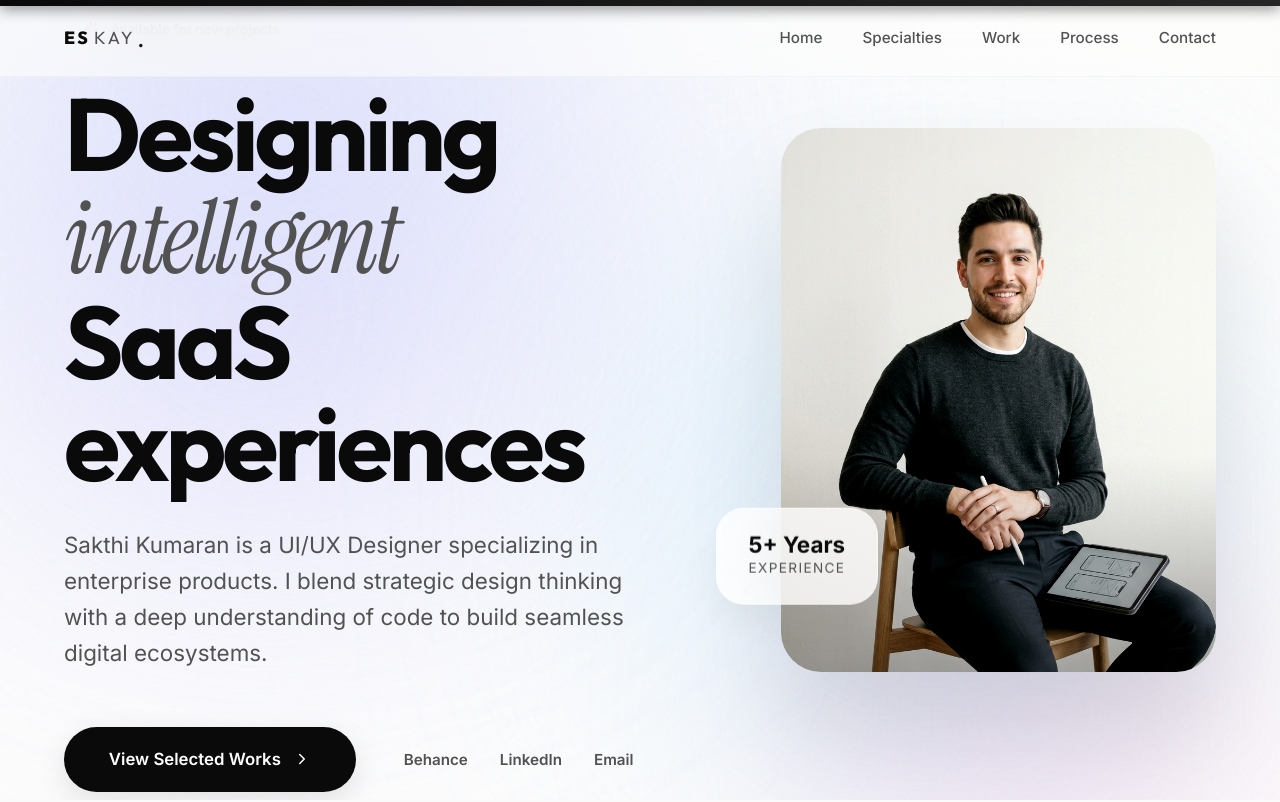
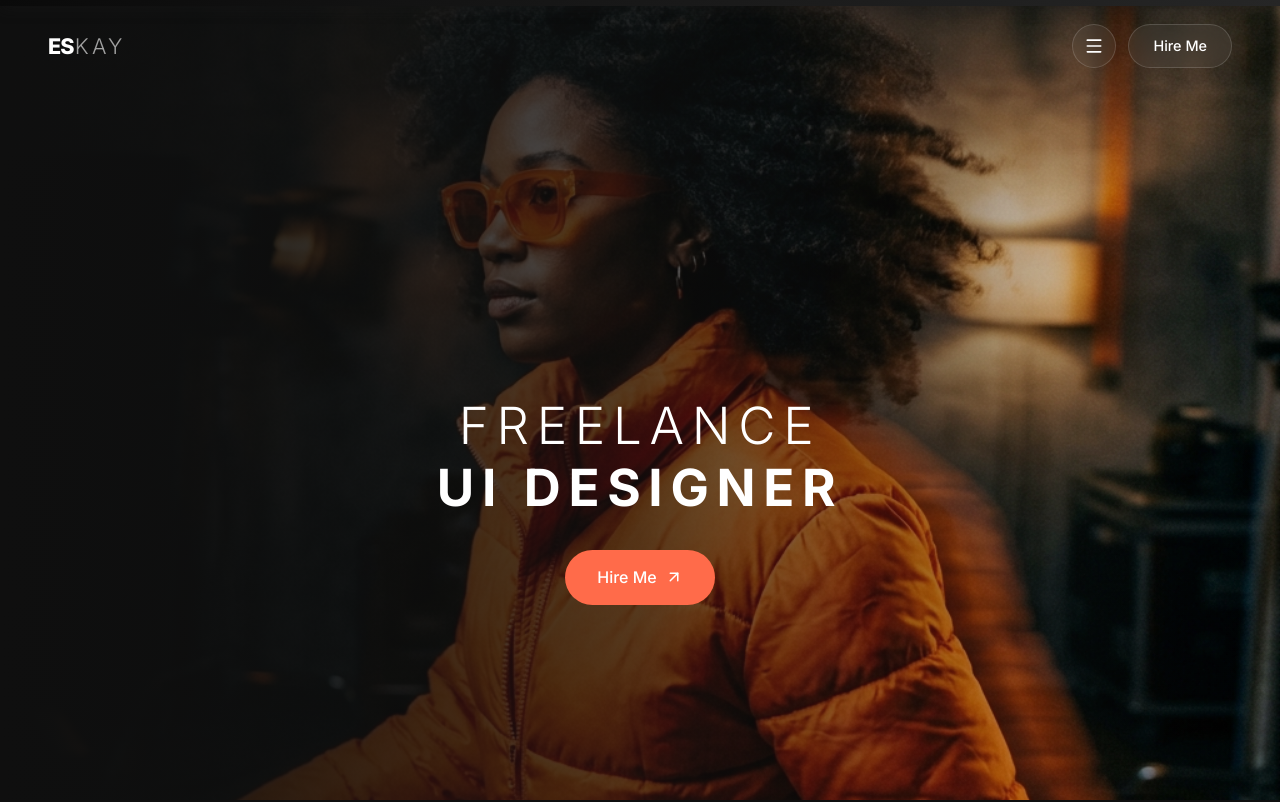
Before and after one commit to kumaranraja21794/UX-portfolio, a React (Vite) app: page / in a window 1280 px wide. Shown: the top 802 px of the page. Built offline with nearby package versions, Linux system fonts and the light colour scheme.

Commit message:
Hero section modified

```diff
--- a/src/App.jsx
+++ b/src/App.jsx
@@ -1,4 +1,5 @@
 import React, { useEffect, useState, useCallback } from 'react';
+import './designova.css';
 import { Routes, Route, useLocation } from 'react-router-dom';
 import { AnimatePresence, motion } from 'framer-motion';
 import Header from './components/Header';
--- a/src/components/Header.jsx
+++ b/src/components/Header.jsx
@@ -1,21 +1,28 @@
 import React from 'react';
+import { Menu } from 'lucide-react';
 
 const Header = () => {
   return (
-    <header>
-      <div className="container">
-        <a href="#hero" className="logo">
-          Es<span>Kay</span><span className="dot">.</span>
+    <header className="craftfolio-header">
+      <div className="header-container">
+        <a href="#hero" className="logo-brand">
+          {/* <svg width="24" height="24" viewBox="0 0 24 24" fill="white" xmlns="http://www.w3.org/2000/svg">
+            <path d="M4 4H8.5L15.5 14V4H19.5V20H15L8 10V20H4V4Z" />
+          </svg> */}
+          <span style={{ display: 'flex', alignItems: 'center', fontSize: '1.35rem' }}>
+            <span style={{ fontWeight: 800, letterSpacing: '-0.04em' }}>ES</span>
+            <span style={{ fontWeight: 300, letterSpacing: '0.15em', marginLeft: '1px', color: '#A0A0A0' }}>KAY</span>
+          </span>
         </a>
-        <nav>
-          <ul>
-            <li><a href="#hero">Home</a></li>
-            <li><a href="#skills">Specialties</a></li>
-            <li><a href="#projects">Work</a></li>
-            <li><a href="#process">Process</a></li>
-            <li><a href="#contact">Contact</a></li>
-          </ul>
-        </nav>
+
+        <div className="header-right">
+          <button className="btn-icon-outline">
+            <Menu size={20} />
+          </button>
+          <a href="#contact" className="btn-hire-me">
+            Hire Me
+          </a>
+        </div>
       </div>
     </header>
   );
--- a/src/components/Hero.jsx
+++ b/src/components/Hero.jsx
@@ -1,125 +1,62 @@
-import React, { useRef } from 'react';
-import { motion, useScroll, useTransform } from 'framer-motion';
-import { ArrowUpRight, Mail, Phone, Sparkles, ChevronRight } from 'lucide-react';
-import Magnetic from './Magnetic';
-import TiltCard from './TiltCard';
-import MeshBackground from './MeshBackground';
-
-const profileLinks = [
-  { label: 'Behance', value: 'sakthikumaran3', href: 'https://www.behance.net/sakthikumaran3' },
-  { label: 'LinkedIn', value: 'sakthi-kumaran', href: 'https://www.linkedin.com/in/sakthi-kumaran-62645372' },
-  { label: 'Email', value: 'kumaranraja21794@yahoo.com', href: 'mailto:kumaranraja21794@yahoo.com' },
-];
+import React from 'react';
+import { ArrowUpRight, Play } from 'lucide-react';
+import { motion } from 'framer-motion';
 
 const Hero = () => {
-  const containerRef = useRef(null);
-  const { scrollYProgress } = useScroll({
-    target: containerRef,
-    offset: ["start start", "end start"]
-  });
+  return (
+    <section id="hero" className="designova-hero" style={{ position: 'relative', display: 'flex', alignItems: 'center', justifyContent: 'center', minHeight: '100vh', overflow: 'hidden', backgroundColor: '#0F0F0F' }}>
 
-  const y = useTransform(scrollYProgress, [0, 1], [0, 250]);
-  const opacity = useTransform(scrollYProgress, [0, 0.4], [1, 0]);
-
-  return (
-    <section id="hero" className="hero-v2" ref={containerRef}>
-      <MeshBackground />
-
-      <div className="hero-content-v2">
+      {/* 1. The neon cursive text behind the subject */}
       <motion.div
-          className="hero-inner-v2"
-          initial={{ opacity: 0 }}
-          animate={{ opacity: 1 }}
-          transition={{ duration: 1.2 }}
-          style={{ y, opacity }}
+        className="neon-cursive-bg"
+        initial={{ opacity: 0, scale: 0.95, x: "-50%", y: "-50%" }}
+        animate={{ opacity: 1, scale: 1, x: "-50%", y: "-50%" }}
+        transition={{ duration: 1.5, ease: "easeOut" }}
       >
-          <div className="hero-main-v2">
-            <motion.div
-              className="hero-eyebrow"
-              initial={{ y: 20, opacity: 0 }}
-              animate={{ y: 0, opacity: 1 }}
-              transition={{ delay: 0.2 }}
-            >
-              <Sparkles size={14} />
-              <span>Available for new projects</span>
+        Sakthi Kumaran
       </motion.div>
 
-            <motion.h1
-              initial={{ y: 40, opacity: 0 }}
-              animate={{ y: 0, opacity: 1 }}
-              transition={{ delay: 0.3, duration: 0.8, ease: [0.16, 1, 0.3, 1] }}
+      {/* 2. The subject image in front, using lighten to blend dark background */}
+      <div className="hero-subject-wrapper" style={{ position: 'absolute', inset: 0, zIndex: 2 }}>
+        <img src="/hero-bg.png" alt="Hero Background" style={{ height: '100%', width: '100%', objectFit: 'cover', objectPosition: 'center', mixBlendMode: 'lighten' }} />
+        <div className="hero-gradient-overlay" style={{ zIndex: 3, pointerEvents: 'none' }}></div>
+      </div>
+
+      {/* 3. The front typography */}
+      <div className="hero-content" style={{ zIndex: 10, textAlign: 'center', marginTop: '15vh', position: 'relative', width: '100%' }}>
+        <div className="hero-text-content" style={{ display: 'flex', flexDirection: 'column', alignItems: 'center', margin: '0 auto', maxWidth: '800px' }}>
+
+          <motion.h2
+            initial={{ opacity: 0, y: 30 }}
+            animate={{ opacity: 1, y: 0 }}
+            transition={{ delay: 0.4 }}
+            style={{
+              fontFamily: '"Inter", sans-serif',
+              fontSize: 'clamp(2rem, 4vw, 3.5rem)',
+              fontWeight: 300,
+              color: '#FFF',
+              letterSpacing: '0.15em',
+              textTransform: 'uppercase',
+              lineHeight: '1.2',
+              marginBottom: '2rem'
+            }}
           >
-              Designing <span className="serif">intelligent</span> <br />
-              SaaS experiences
-            </motion.h1>
+            Freelance <br/>
+            <strong style={{ fontWeight: 700 }}>UI Designer</strong>
+          </motion.h2>
 
-            <motion.p
-              className="hero-lead"
-              initial={{ y: 20, opacity: 0 }}
-              animate={{ y: 0, opacity: 1 }}
-              transition={{ delay: 0.4, duration: 0.8 }}
+          <motion.div className="hero-buttons"
+            initial={{ opacity: 0, y: 30 }}
+            animate={{ opacity: 1, y: 0 }}
+            transition={{ delay: 0.6 }}
+            style={{ justifyContent: 'center' }}
           >
-              Sakthi Kumaran is a UI/UX Designer specializing in enterprise products.
-              I blend strategic design thinking with a deep understanding of code
-              to build seamless digital ecosystems.
-            </motion.p>
-
-            <div className="hero-actions-v2">
-              <Magnetic strength={0.2}>
-                <a href="#projects" className="btn-primary-v2">
-                  View Selected Works
-                  <ChevronRight size={18} />
+            <a href="#work" className="btn-primary-orange">
+              Hire Me <ArrowUpRight size={18} />
             </a>
-              </Magnetic>
-
-              <div className="hero-socials-v2">
-                {profileLinks.map((link, i) => (
-                  <Magnetic key={link.label} strength={0.1}>
-                    <a href={link.href} target="_blank" rel="noreferrer" className="social-link-v2">
-                      {link.label}
-                    </a>
-                  </Magnetic>
-                ))}
+          </motion.div>
         </div>
       </div>
-          </div>
-
-          <motion.div
-            className="hero-visual-v2"
-            initial={{ scale: 0.9, opacity: 0 }}
-            animate={{ scale: 1, opacity: 1 }}
-            transition={{ delay: 0.5, duration: 1.2, ease: [0.16, 1, 0.3, 1] }}
-          >
-            <TiltCard className="portrait-tilt-v2">
-              <div className="portrait-container-v2">
-                <img src="/designer_hero.png" alt="Portrait" className="portrait-img-v2" />
-                <div className="portrait-overlay-v2" />
-              </div>
-            </TiltCard>
-
-            <motion.div
-              className="floating-badge-v2"
-              animate={{ y: [0, -15, 0] }}
-              transition={{ duration: 5, repeat: Infinity, ease: "easeInOut" }}
-            >
-              <div className="badge-inner">
-                <strong>5+ Years</strong>
-                <span>Experience</span>
-              </div>
-            </motion.div>
-          </motion.div>
-        </motion.div>
-      </div>
-
-      <motion.div
-        className="hero-scroll-v2"
-        initial={{ opacity: 0 }}
-        animate={{ opacity: 1 }}
-        transition={{ delay: 1.2 }}
-      >
-        <div className="scroll-line" />
-        <span>Scroll to explore</span>
-      </motion.div>
     </section>
   );
 };
--- /dev/null
+++ b/src/designova.css
@@ -0,0 +1,298 @@
+/* Designova Theme Styles */
+@import url('https://fonts.googleapis.com/css2?family=Inter:wght@400;500;600;700&family=Great+Vibes&display=swap');
+
+:root {
+  --color-orange: #FF6B4A;
+  --color-dark: #0F0F0F;
+  --color-glass: rgba(255, 255, 255, 0.08);
+  --color-glass-border: rgba(255, 255, 255, 0.15);
+  --font-inter: 'Inter', sans-serif;
+}
+
+/* Ensure the body remains dark if this is loaded */
+body {
+  background-color: var(--color-dark);
+  color: #FFFFFF;
+}
+
+/* Header Styles */
+.craftfolio-header {
+  position: fixed;
+  top: 0;
+  left: 0;
+  width: 100%;
+  padding: 1.5rem 3rem;
+  z-index: 1000;
+  background: transparent !important;
+  border: none !important;
+  backdrop-filter: none !important;
+}
+
+.header-container {
+  display: flex;
+  justify-content: space-between;
+  align-items: center;
+  max-width: 1400px;
+  margin: 0 auto;
+}
+
+.logo-brand {
+  display: flex;
+  align-items: center;
+  gap: 0.6rem;
+  font-family: var(--font-inter);
+  font-size: 1.25rem;
+  font-weight: 700;
+  color: #FFFFFF;
+  text-decoration: none;
+  letter-spacing: -0.02em;
+}
+
+.header-right {
+  display: flex;
+  align-items: center;
+  gap: 0.8rem;
+}
+
+.btn-icon-outline {
+  display: flex;
+  align-items: center;
+  justify-content: center;
+  width: 44px;
+  height: 44px;
+  border-radius: 100px;
+  background: rgba(255, 255, 255, 0.05);
+  border: 1px solid rgba(255, 255, 255, 0.15);
+  color: #FFFFFF;
+  cursor: pointer;
+  backdrop-filter: blur(10px);
+  transition: all 0.3s ease;
+}
+
+.btn-icon-outline:hover {
+  background: rgba(255, 255, 255, 0.1);
+}
+
+.btn-hire-me {
+  display: inline-flex;
+  align-items: center;
+  justify-content: center;
+  height: 44px;
+  padding: 0 1.5rem;
+  border-radius: 100px;
+  background: rgba(255, 255, 255, 0.05);
+  border: 1px solid rgba(255, 255, 255, 0.15);
+  color: #FFFFFF;
+  font-family: var(--font-inter);
+  font-size: 0.9rem;
+  font-weight: 500;
+  text-decoration: none;
+  backdrop-filter: blur(10px);
+  transition: all 0.3s ease;
+}
+
+.btn-hire-me:hover {
+  background: rgba(255, 255, 255, 0.1);
+}
+
+/* Hero Styles */
+.designova-hero {
+  position: relative;
+  min-height: 100vh;
+  display: flex;
+  flex-direction: column;
+  justify-content: center;
+  padding: 0 5vw;
+  overflow: hidden;
+}
+
+.hero-background {
+  position: absolute;
+  top: 0;
+  left: 0;
+  width: 100%;
+  height: 100%;
+  z-index: 1;
+}
+
+.hero-background img {
+  width: 100%;
+  height: 100%;
+  object-fit: cover;
+  object-position: right center;
+}
+
+.hero-gradient-overlay {
+  position: absolute;
+  inset: 0;
+  background: linear-gradient(90deg, rgba(15,15,15,1) 0%, rgba(15,15,15,0.7) 50%, rgba(15,15,15,0) 100%);
+}
+
+.hero-content {
+  position: relative;
+  z-index: 2;
+  max-width: 1400px;
+  margin: 0 auto;
+  width: 100%;
+  padding-top: 5rem;
+}
+
+.hero-text-content {
+  max-width: 650px;
+}
+
+.eyebrow {
+  display: inline-block;
+  padding: 0.4rem 1rem;
+  border: 1px solid var(--color-glass-border);
+  border-radius: 100px;
+  background: var(--color-glass);
+  backdrop-filter: blur(10px);
+  font-size: 0.85rem;
+  color: #A0A0A0;
+  margin-bottom: 2rem;
+}
+
+.hero-text-content h1 {
+  font-family: var(--font-inter);
+  font-size: clamp(3.5rem, 6vw, 5rem);
+  font-weight: 700;
+  line-height: 1.1;
+  color: #FFFFFF;
+  margin-bottom: 1.5rem;
+  letter-spacing: -0.02em;
+}
+
+.hero-text-content p {
+  font-size: 1.1rem;
+  color: #A0A0A0;
+  line-height: 1.6;
+  margin-bottom: 2.5rem;
+}
+
+.hero-buttons {
+  display: flex;
+  gap: 1.5rem;
+  align-items: center;
+}
+
+.btn-primary-orange {
+  display: flex;
+  align-items: center;
+  gap: 0.5rem;
+  background: var(--color-orange);
+  color: #FFFFFF;
+  text-decoration: none;
+  padding: 0.9rem 2rem;
+  border-radius: 100px;
+  font-weight: 500;
+  transition: transform 0.3s ease;
+}
+
+.btn-primary-orange:hover {
+  transform: translateY(-2px);
+}
+
+.btn-secondary-outline {
+  display: flex;
+  align-items: center;
+  gap: 0.5rem;
+  background: var(--color-glass);
+  border: 1px solid var(--color-glass-border);
+  backdrop-filter: blur(10px);
+  color: #FFFFFF;
+  text-decoration: none;
+  padding: 0.9rem 2rem;
+  border-radius: 100px;
+  font-weight: 500;
+  transition: background 0.3s ease;
+}
+
+.btn-secondary-outline:hover {
+  background: rgba(255, 255, 255, 0.15);
+}
+
+.hero-bottom-bar {
+  position: absolute;
+  bottom: 2rem;
+  left: 50%;
+  transform: translateX(-50%);
+  width: 90%;
+  max-width: 1200px;
+  background: rgba(255, 255, 255, 0.05);
+  backdrop-filter: blur(20px);
+  border: 1px solid var(--color-glass-border);
+  border-radius: 24px;
+  display: grid;
+  grid-template-columns: repeat(3, 1fr);
+  padding: 2.5rem;
+  z-index: 2;
+  gap: 2rem;
+}
+
+.bottom-bar-item {
+  position: relative;
+  padding-left: 1rem;
+}
+
+.bracket-top-left {
+  position: absolute;
+  top: -5px;
+  left: 0;
+  width: 10px;
+  height: 10px;
+  border-top: 2px solid rgba(255, 255, 255, 0.3);
+  border-left: 2px solid rgba(255, 255, 255, 0.3);
+}
+
+.bottom-bar-item h3 {
+  font-family: var(--font-inter);
+  font-size: 1.5rem;
+  color: #FFFFFF;
+  margin-bottom: 0.5rem;
+  font-weight: 600;
+}
+
+.bottom-bar-item p {
+  font-size: 0.9rem;
+  color: #A0A0A0;
+  line-height: 1.5;
+  margin: 0;
+}
+
+@media (max-width: 1024px) {
+  .hero-bottom-bar {
+    grid-template-columns: 1fr;
+    gap: 2rem;
+    padding: 2rem;
+    position: relative;
+    bottom: auto;
+    left: auto;
+    transform: none;
+    width: 100%;
+    margin-top: 4rem;
+  }
+
+  .designova-hero {
+    padding-bottom: 4rem;
+  }
+}
+
+.neon-cursive-bg {
+  position: absolute;
+  top: 50%;
+  left: 50%;
+  font-family: 'Great Vibes', cursive;
+  font-size: clamp(8rem, 18vw, 22rem);
+  color: var(--color-orange);
+  white-space: nowrap;
+  z-index: 1;
+  text-shadow:
+    0 0 10px var(--color-orange),
+    0 0 30px rgba(255, 107, 74, 0.8),
+    0 0 60px rgba(255, 107, 74, 0.5),
+    0 0 100px rgba(255, 107, 74, 0.3);
+  opacity: 0.9;
+  pointer-events: none;
+  transform: translate(-50%, -50%);
+}
```
Also changed, not shown: public/hero-bg.png (added). Lines whose indentation alone changed are shown as unchanged.
